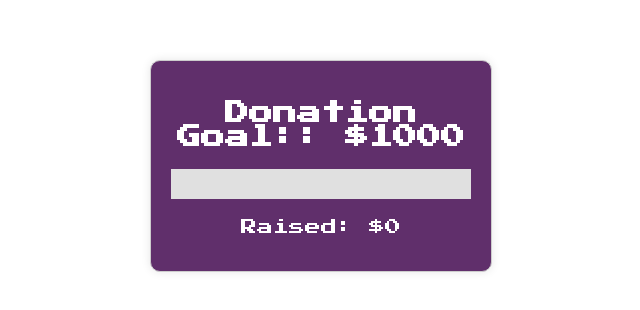
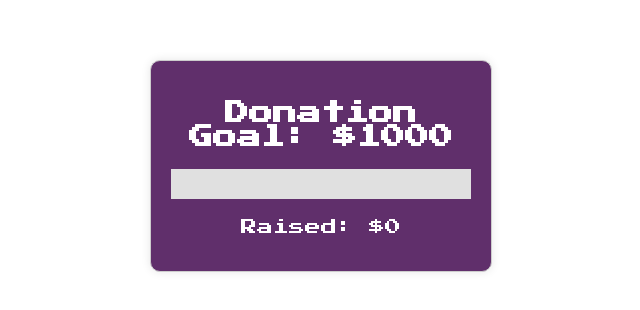
Before and after one commit to tyj9000/dono-widget, a plain HTML site: page display_widget.html in a window 1280 px wide. Shown: the part 234-544 px from the top of the page, without its empty margins (319-959 px from the left). Drawn offline with Linux system fonts and the light colour scheme.

Commit message:
Update display_widget.html

```diff
--- a/display_widget.html
+++ b/display_widget.html
@@ -48,7 +48,7 @@
 </head>
 <body>
     <div id="widget-container">
-        <h2>Donation Goal:: $<span id="goal-amount">1000</span></h2>
+        <h2>Donation Goal: $<span id="goal-amount">1000</span></h2>
         <div id="progress-bar-container">
             <div id="progress-bar"></div>
         </div>
```
